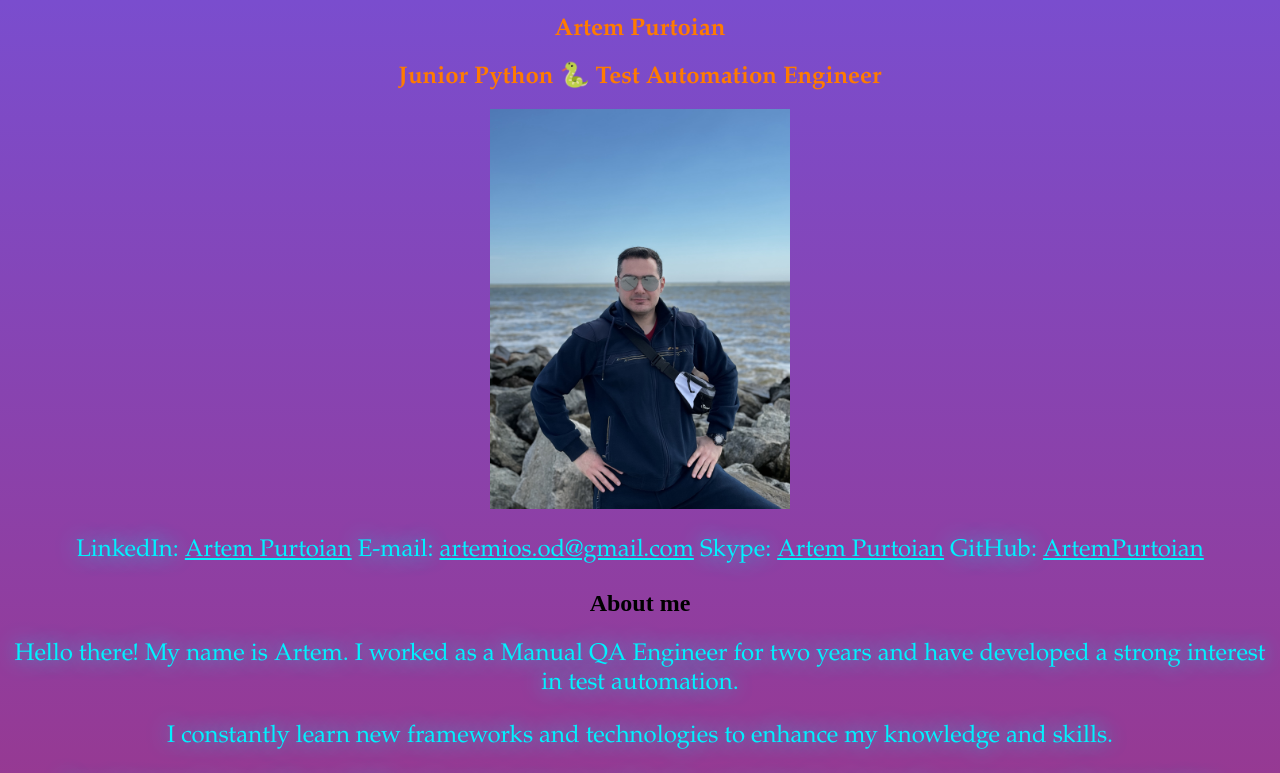
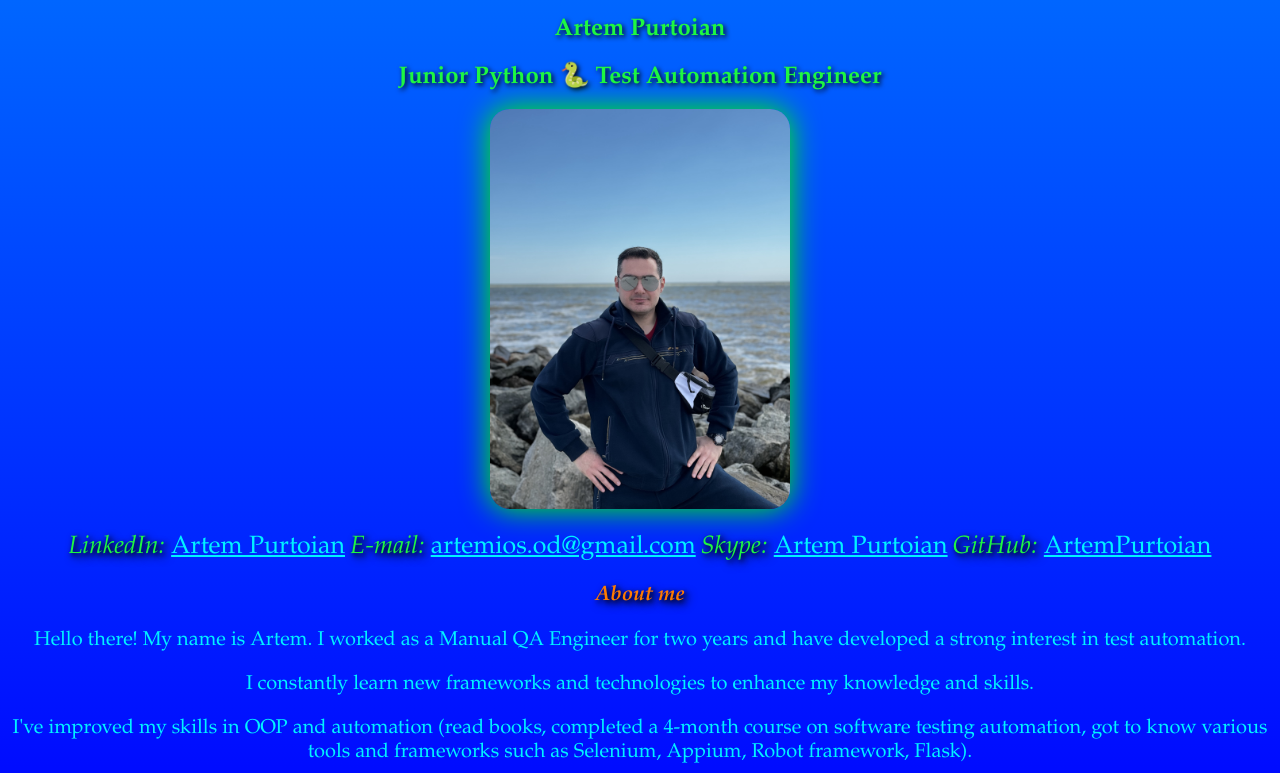
Before and after one commit to ArtemPurtoian/ArtemPurtoian.github.io, a plain HTML site: page index.html in a window 1280 px wide. Shown: the top 773 px of the page. Drawn offline with Linux system fonts and the light colour scheme.

Commit message:
Changed: gradient colors, .colortext -> .contacts, added: img border-radius, h2

```diff
--- a/style.css
+++ b/style.css
@@ -1,71 +1,56 @@
 body {
-    background: linear-gradient(#7a4dce, #c31a33);
+    background: linear-gradient(#0066ff, #0000ff, #6600ff);
 }
 
 img {
-    animation: glowMagenta 2s ease-in-out infinite;
+    border-radius: 20px;
+    box-shadow: 0 0 30px rgba(0, 255, 0, 1);;
 }
 
 h1 {
     font-family: Garamond, serif;
     font-size: 150%;
+    color: #1ef742;
+    text-shadow: 2px 2px 5px rgba(0, 0, 0, 1);
+}
+
+h2 {
+    font-family: "Garamond", serif;
+    font-size: 130%;
+    font-style: italic;
     color: #ff7b00;
-    animation: glowOrange 2s ease-in-out infinite;
+    text-shadow:
+      2px 2px 5px rgba(0, 0, 0, 1),
+      4px 4px 10px rgba(0, 0, 0, 1);
 }
 
 p {
     font-family: Garamond, serif;
-    font-size: 150%;
+    font-size: 125%;
     color: #00f2ff;
-	text-shadow: 0 0 20px rgba(0, 242, 255, 0.8);
 }
 
-.colortext {
+.contacts {
+    font-size: 125%;
     font-style: italic;
-    font-weight: 600;
     color: #1ef742;
-    animation: glowGreen 2s ease-in-out infinite;
+    text-shadow:
+      2px 2px 5px rgba(0, 0, 0, 1),
+      4px 4px 10px rgba(0, 0, 0, 1);
 }
 
 .anchor {
 	font-family: Garamond, serif;
-    font-size: 100%;
+    font-size: 125%;
     color: #00f2ff;
 	animation: glowBlue 2s ease-in-out infinite;
 }
 
-@keyframes glowMagenta {
-    0%, 100% {
-        box-shadow: 0 0 80px rgba(255, 0, 255, 0.8);
-    }
-    50% {
-        box-shadow: none;
-    }
-}
-
 @keyframes glowBlue {
     0%, 100% {
-        text-shadow: 0 0 20px rgba(0, 242, 255, 0.8);
+        text-shadow: 0 0 10px rgba(0, 255, 255, 1);
     }
     50% {
         text-shadow: none;
     }
 }
-
-@keyframes glowGreen {
-    0%, 100% {
-        text-shadow: 0 0 20px rgba(30, 247, 66, 0.8);
-    }
-    50% {
-        text-shadow: none;
-    }
-}
-
-@keyframes glowOrange {
-    0%, 100% {
-        text-shadow: 0 0 20px rgba(255, 123, 0, 0.8);
-    }
-    50% {
-        text-shadow: none;
-    }
-}
```
